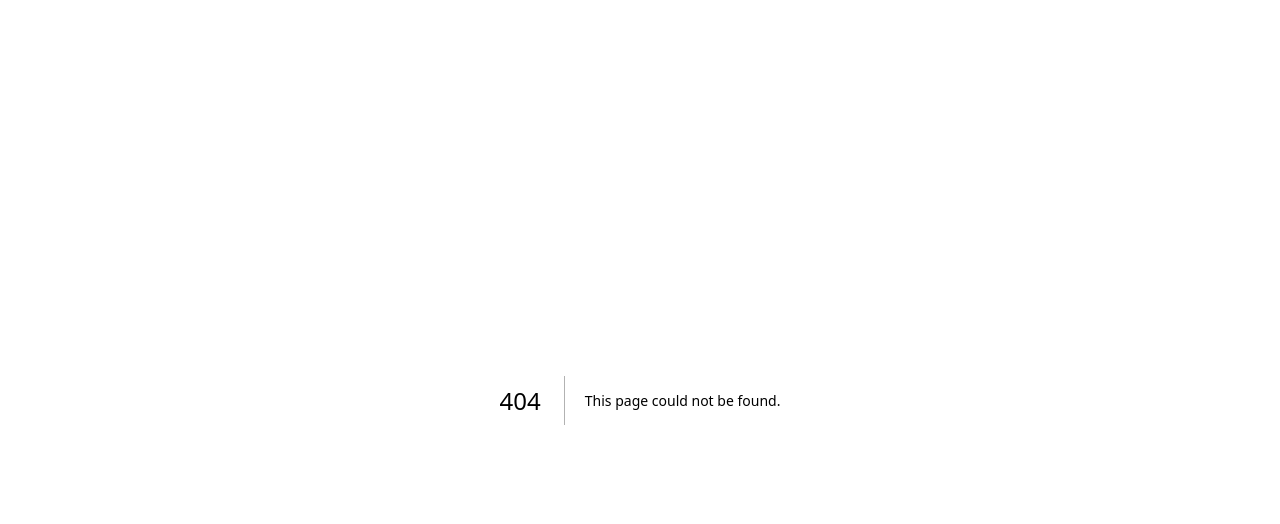
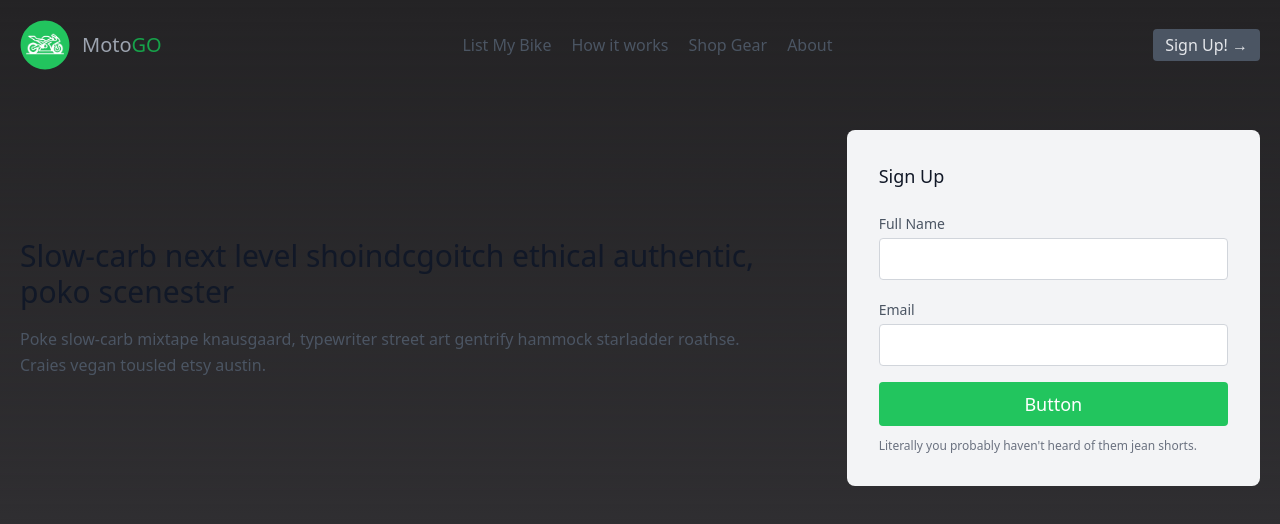
Before and after one commit to codetombomb/moto-go, a Next.js app in the folder client/: page /sign-up in a window 1280 px wide. Before the commit this address had no page. Shown: the top 524 px of the page. Built offline with nearby package versions, Linux system fonts and the light colour scheme.

Commit message:
add signup page - update config

```diff
--- a/client/next.config.mjs
+++ b/client/next.config.mjs
@@ -1,10 +1,13 @@
 /** @type {import('next').NextConfig} */
 const nextConfig = {
-  async rewrites() {
+  env: {
+    backendURL: "http://localhost:3000/api",
+  },
+  rewrites: async () => {
     return [
       {
         source: "/:path*",
-        destination: "http://localhost:3000/:path*", // Proxy to Backend
+        destination: "http://localhost:3000/api/:path*", // Proxy to Backend
       },
     ];
   },
--- a/client/src/app/components/LandingSection/index.tsx
+++ b/client/src/app/components/LandingSection/index.tsx
@@ -15,7 +15,7 @@ type Location = {
   zip_postal_code: string | null;
 };
 
-function Landing() {
+const Landing = () => {
   const [cityInput, setCityInput] = useState<string>("");
   const [locations, setLocations] = useState<Location[]>([]);
   const [isDropdownOpen, setIsDropdownOpen] = useState<boolean>(false);
@@ -128,6 +128,6 @@ function Landing() {
       </section>
     </section>
   );
-}
+};
 
 export default Landing;
--- a/client/src/app/components/Navbar/index.tsx
+++ b/client/src/app/components/Navbar/index.tsx
@@ -1,4 +1,16 @@
-function Navbar() {
+import React from "react";
+
+interface NavbarProps {
+  user?: {
+    id: number;
+    first_name: string;
+    last_name: string;
+    email: string;
+    phone_number: string;
+  };
+}
+
+const Navbar: React.FC<NavbarProps> = ({ user }) => {
   return (
     <header className="text-gray-600 body-font">
       <div className="container mx-auto flex flex-wrap p-5 flex-col md:flex-row items-center">
@@ -14,12 +26,14 @@ function Navbar() {
           <a className="mr-5 hover:text-gray-700">Shop Gear</a>
           <a className="mr-5 hover:text-gray-700">About</a>
         </nav>
-        <button className="text-gray-200 inline-flex items-center bg-gray-600 border-0 py-1 px-3 focus:outline-none hover:bg-green-400 hover:text-gray-700 rounded text-base mt-4 md:mt-0">
-          Sign Up! &rarr;
-        </button>
+        {!user && (
+          <button className="text-gray-200 inline-flex items-center bg-gray-600 border-0 py-1 px-3 focus:outline-none hover:bg-green-400 hover:text-gray-700 rounded text-base mt-4 md:mt-0">
+            <a href="/sign-up">Sign Up! &rarr;</a>
+          </button>
+        )}
       </div>
     </header>
   );
-}
+};
 
 export default Navbar;
--- a/client/src/app/layout.tsx
+++ b/client/src/app/layout.tsx
@@ -1,6 +1,7 @@
 import type { Metadata } from "next";
 import { Inter } from "next/font/google";
-import "./globals.css";
+import "../styles/globals.css";
+import Navbar from "./components/Navbar";
 
 const inter = Inter({ subsets: ["latin"] });
 
@@ -18,6 +19,7 @@ export default function RootLayout({
     <html lang="en">
       <link rel="icon" href="./favicon.ico" type="image" sizes="any" />
       <body className={inter.className} suppressHydrationWarning={true}>
+        <Navbar />
         {children}
       </body>
     </html>
--- a/client/src/app/page.tsx
+++ b/client/src/app/page.tsx
@@ -1,10 +1,9 @@
 "use client";
 import Image from "next/image";
 import { useEffect } from "react";
-import Navbar from "./components/Navbar";
 import Landing from "./components/LandingSection";
 
-export default function Home() {
+const Home = () => {
   useEffect(() => {
     fetchPosts();
   }, []);
@@ -17,8 +16,9 @@ export default function Home() {
 
   return (
     <>
-      <Navbar />
       <Landing />
     </>
   );
-}
+};
+
+export default Home;
--- /dev/null
+++ b/client/src/pages/_app.tsx
@@ -0,0 +1,12 @@
+import type { AppProps } from "next/app";
+import "../styles/globals.css";
+import Navbar from "@/app/components/Navbar";
+
+export default function MyApp({ Component, pageProps }: AppProps) {
+  return (
+    <>
+      <Navbar />
+      <Component {...pageProps} />
+    </>
+  );
+}
--- /dev/null
+++ b/client/src/pages/sign-up/index.tsx
@@ -0,0 +1,55 @@
+const Signup = () => {
+  return (
+    <section className="text-gray-600 body-font">
+      <div className="container px-5 py-10 mx-auto flex flex-wrap items-center">
+        <div className="lg:w-3/5 md:w-1/2 md:pr-16 lg:pr-0 pr-0">
+          <h1 className="title-font font-medium text-3xl text-gray-900">
+            Slow-carb next level shoindcgoitch ethical authentic, poko scenester
+          </h1>
+          <p className="leading-relaxed mt-4">
+            Poke slow-carb mixtape knausgaard, typewriter street art gentrify
+            hammock starladder roathse. Craies vegan tousled etsy austin.
+          </p>
+        </div>
+        <div className="lg:w-2/6 md:w-1/2 bg-gray-100 rounded-lg p-8 flex flex-col md:ml-auto w-full mt-10 md:mt-0">
+          <h2 className="text-gray-900 text-lg font-medium title-font mb-5">
+            Sign Up
+          </h2>
+          <div className="relative mb-4">
+            <label
+              htmlFor="full-name"
+              className="leading-7 text-sm text-gray-600"
+            >
+              Full Name
+            </label>
+            <input
+              type="text"
+              id="full-name"
+              name="full-name"
+              className="w-full bg-white rounded border border-gray-300 focus:border-green-500 focus:ring-2 focus:ring-green-200 text-base outline-none text-gray-700 py-1 px-3 leading-8 transition-colors duration-200 ease-in-out"
+            />
+          </div>
+          <div className="relative mb-4">
+            <label htmlFor="email" className="leading-7 text-sm text-gray-600">
+              Email
+            </label>
+            <input
+              type="email"
+              id="email"
+              name="email"
+              className="w-full bg-white rounded border border-gray-300 focus:border-green-500 focus:ring-2 focus:ring-green-200 text-base outline-none text-gray-700 py-1 px-3 leading-8 transition-colors duration-200 ease-in-out"
+            />
+          </div>
+          <button className="text-white bg-green-500 border-0 py-2 px-8 focus:outline-none hover:bg-green-600 rounded text-lg">
+            Button
+          </button>
+          <p className="text-xs text-gray-500 mt-3">
+            Literally you probably haven't heard of them jean shorts.
+          </p>
+        </div>
+      </div>
+    </section>
+  );
+};
+
+export default Signup;
```
Also changed, not shown: client/src/styles/globals.css (renamed from client/src/app/globals.css), 2 other files (tests, documents, lock files or other folders).
